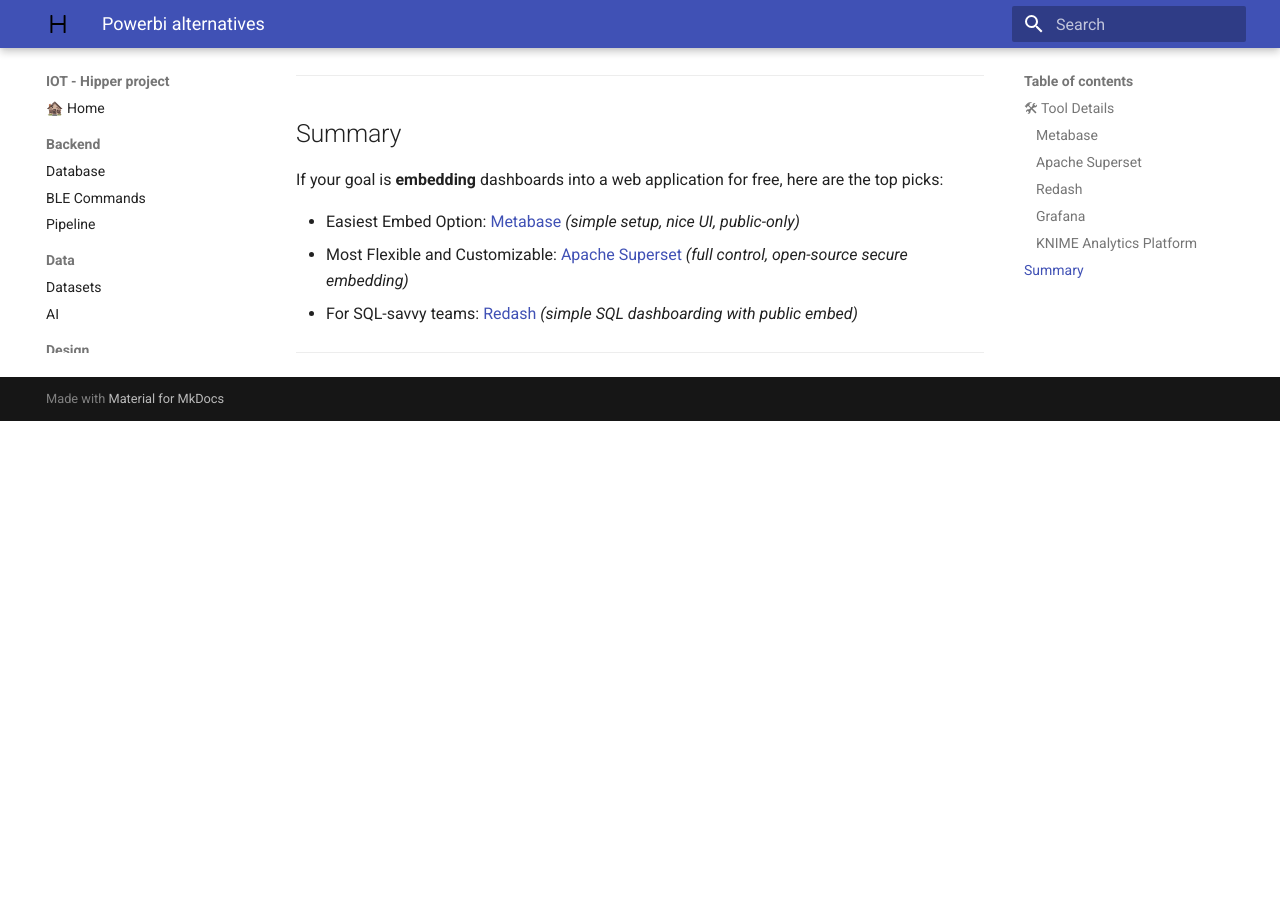
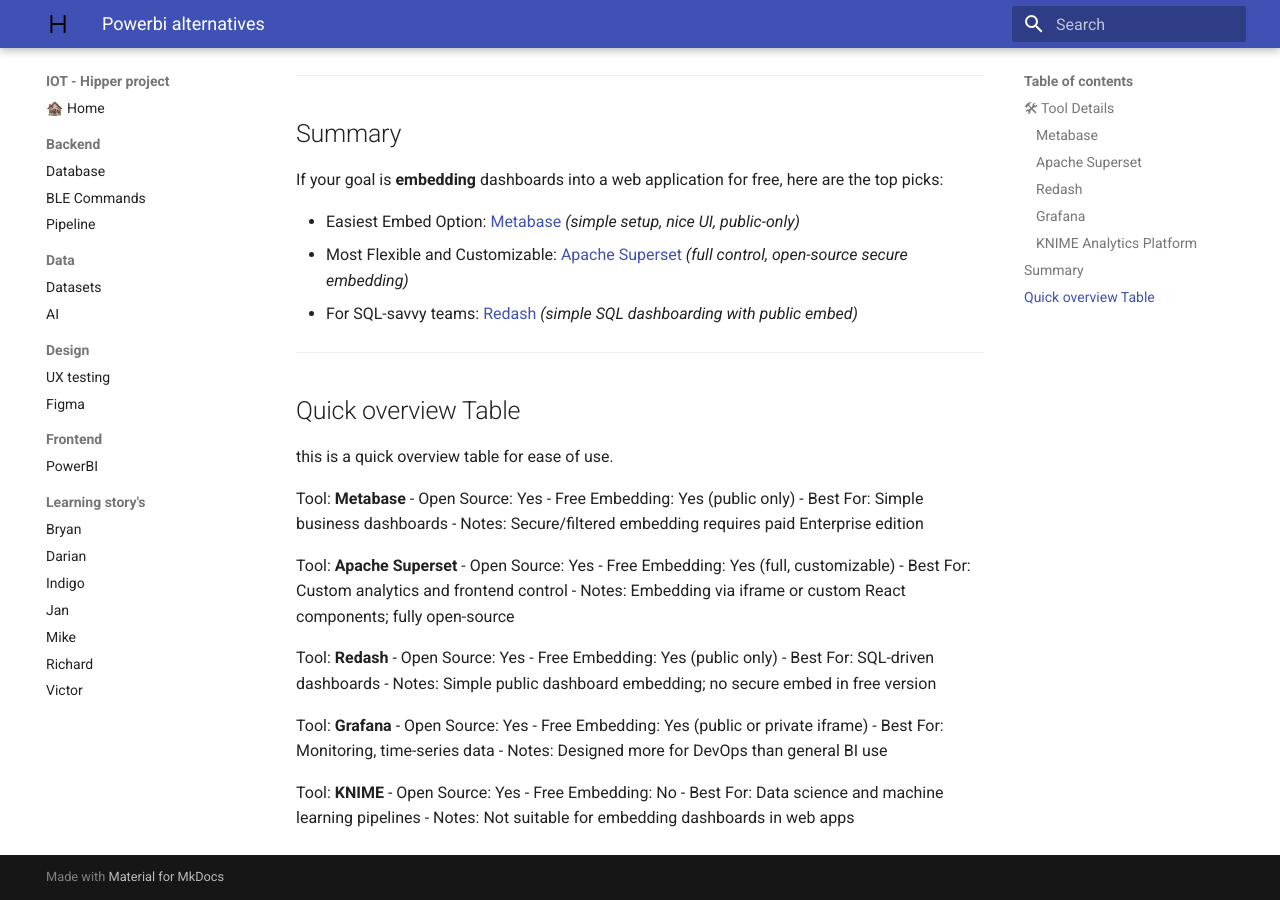
Before and after one commit to Vic-Warden/Digital-Life-Hipper-Monitoring, an MkDocs documentation site: the page built from docs/design/powerbi-alternatives.md, in a window 1280 px wide and 900 px high, scrolled down 1936 px. Built offline with MkDocs 1.6.1 and Material for MkDocs 9.7.7, drawn with Linux system fonts in a browser that asks for light colours; before the commit the page ends 2357 px from its top, so only the background shows below that.

Commit message:
adding a quick overview table and finalized the document.

```diff
--- a/docs/design/powerbi-alternatives.md
+++ b/docs/design/powerbi-alternatives.md
@@ -69,3 +69,37 @@
 -  For SQL-savvy teams: [Redash](https://redash.io/) *(simple SQL dashboarding with public embed)*
 
 ---
+
+## Quick overview Table
+
+this is a quick overview table for ease of use.
+
+Tool: **Metabase**
+- Open Source: Yes
+- Free Embedding: Yes (public only)
+- Best For: Simple business dashboards
+- Notes: Secure/filtered embedding requires paid Enterprise edition
+
+Tool: **Apache Superset**
+- Open Source: Yes
+- Free Embedding: Yes (full, customizable)
+- Best For: Custom analytics and frontend control
+- Notes: Embedding via iframe or custom React components; fully open-source
+
+Tool: **Redash**
+- Open Source: Yes
+- Free Embedding: Yes (public only)
+- Best For: SQL-driven dashboards
+- Notes: Simple public dashboard embedding; no secure embed in free version
+
+Tool: **Grafana**
+- Open Source: Yes
+- Free Embedding: Yes (public or private iframe)
+- Best For: Monitoring, time-series data
+- Notes: Designed more for DevOps than general BI use
+
+Tool: **KNIME**
+- Open Source: Yes
+- Free Embedding: No
+- Best For: Data science and machine learning pipelines
+- Notes: Not suitable for embedding dashboards in web apps
```
